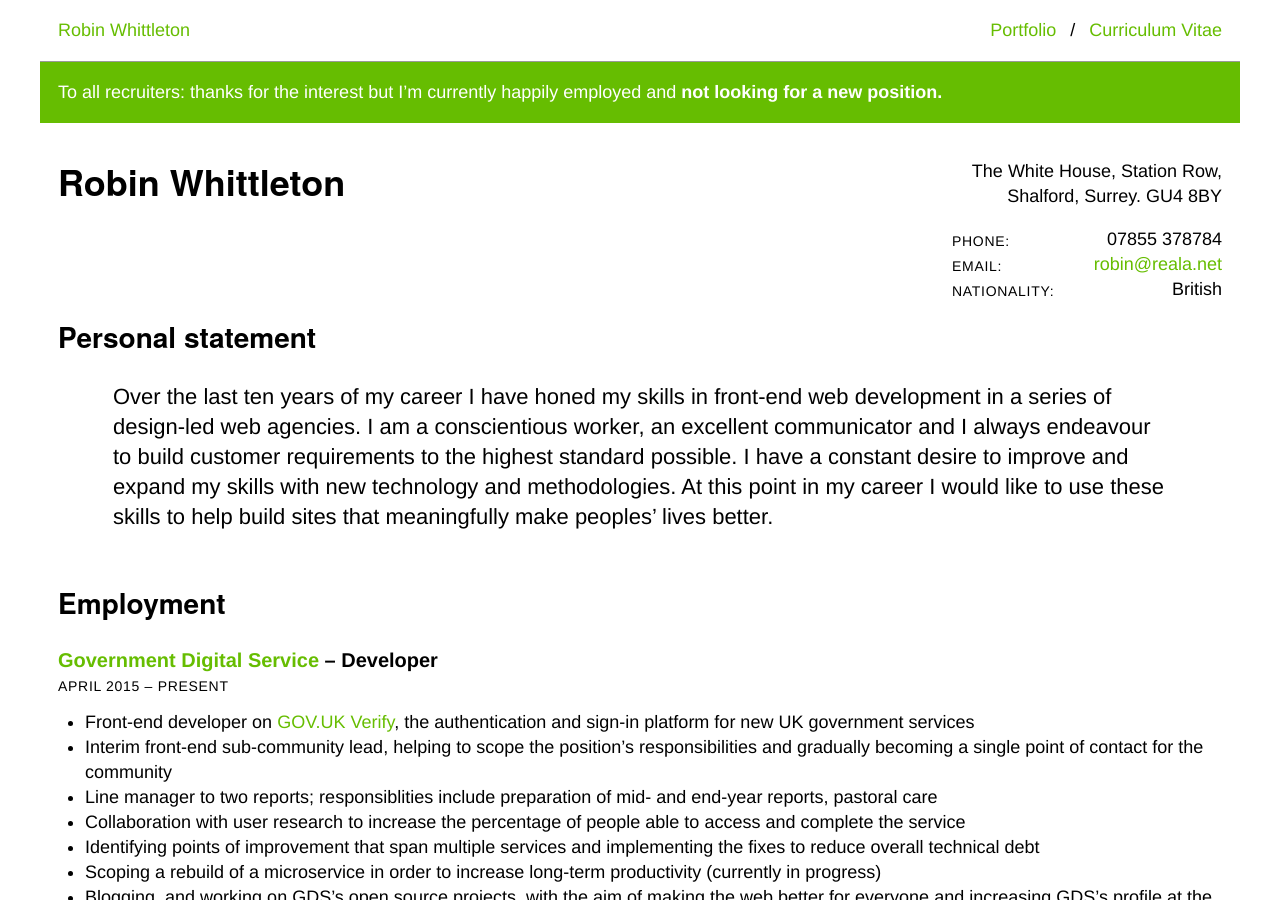
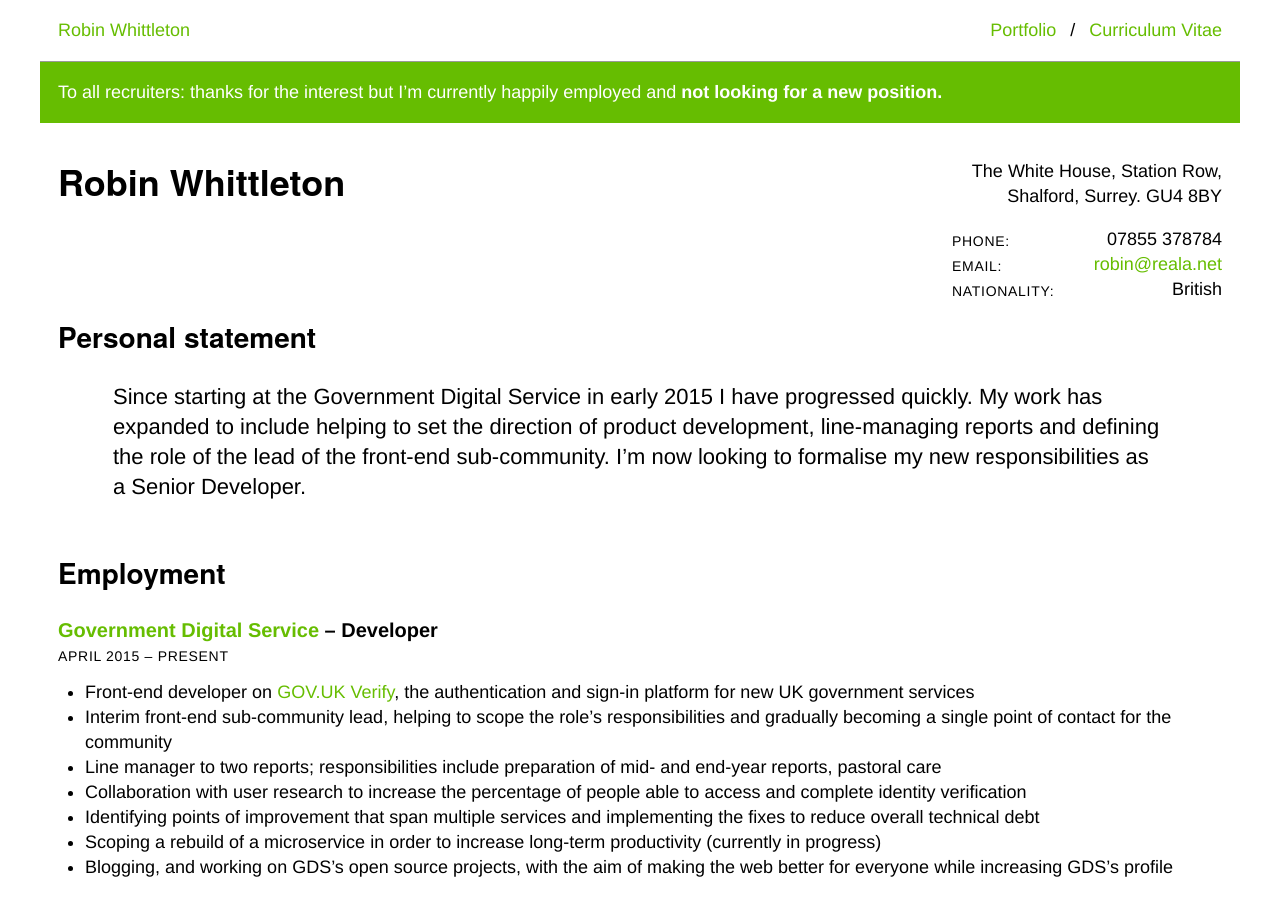
Before and after one commit to robinwhittleton/reala.net, a Jekyll site: the page built from cv.html, in a window 1280 px wide and 900 px high. Built offline with Jekyll 4.4.1, drawn with Linux system fonts in a browser that asks for light colours; some of the changed text lies outside the part shown.

Commit message:
New statement and minor updates to GDS points

```diff
--- a/cv.html
+++ b/cv.html
@@ -26,10 +26,9 @@ permalink: /cv/
 	<section id="personal-statement">
 		<h2>Personal statement</h2>
 		<p>
-			Over the last ten years of my career I have honed my skills in front-end web development in a series of design-led web agencies.
-			I am a conscientious worker, an excellent communicator and I always endeavour to build customer requirements to the highest standard possible.
-			I have a constant desire to improve and expand my skills with new technology and methodologies.
-			At this point in my career I would like to use these skills to help build sites that meaningfully make peoples’ lives better.
+			Since starting at the Government Digital Service in early 2015 I have progressed quickly.
+			My work has expanded to include helping to set the direction of product development, line-managing reports and defining the role of the lead of the front-end sub-community.
+			I’m now looking to formalise my new responsibilities as a Senior Developer.
 		</p>
 	</section>
 
@@ -41,12 +40,12 @@ permalink: /cv/
 				<p class="meta"><time datetime="2015-04">April 2015</time> – present</p>
 				<ul>
 					<li>Front-end developer on <a href="https://www.gov.uk/government/publications/introducing-govuk-verify/introducing-govuk-verify">GOV.UK Verify</a>, the authentication and sign-in platform for new UK government services</li>
-					<li>Interim front-end sub-community lead, helping to scope the position’s responsibilities and gradually becoming a single point of contact for the community</li>
-					<li>Line manager to two reports; responsiblities include preparation of mid- and end-year reports, pastoral care</li>
-					<li>Collaboration with user research to increase the percentage of people able to access and complete the service</li>
+					<li>Interim front-end sub-community lead, helping to scope the role’s responsibilities and gradually becoming a single point of contact for the community</li>
+					<li>Line manager to two reports; responsibilities include preparation of mid- and end-year reports, pastoral care</li>
+					<li>Collaboration with user research to increase the percentage of people able to access and complete identity verification</li>
 					<li>Identifying points of improvement that span multiple services and implementing the fixes to reduce overall technical debt</li>
 					<li>Scoping a rebuild of a microservice in order to increase long-term productivity (currently in progress)</li>
-					<li>Blogging, and working on GDS’s open source projects, with the aim of making the web better for everyone and increasing GDS’s profile at the same time</li>
+					<li>Blogging, and working on GDS’s open source projects, with the aim of making the web better for everyone while increasing GDS’s profile</li>
 				</ul>
 			</li>
 			<li>
```
